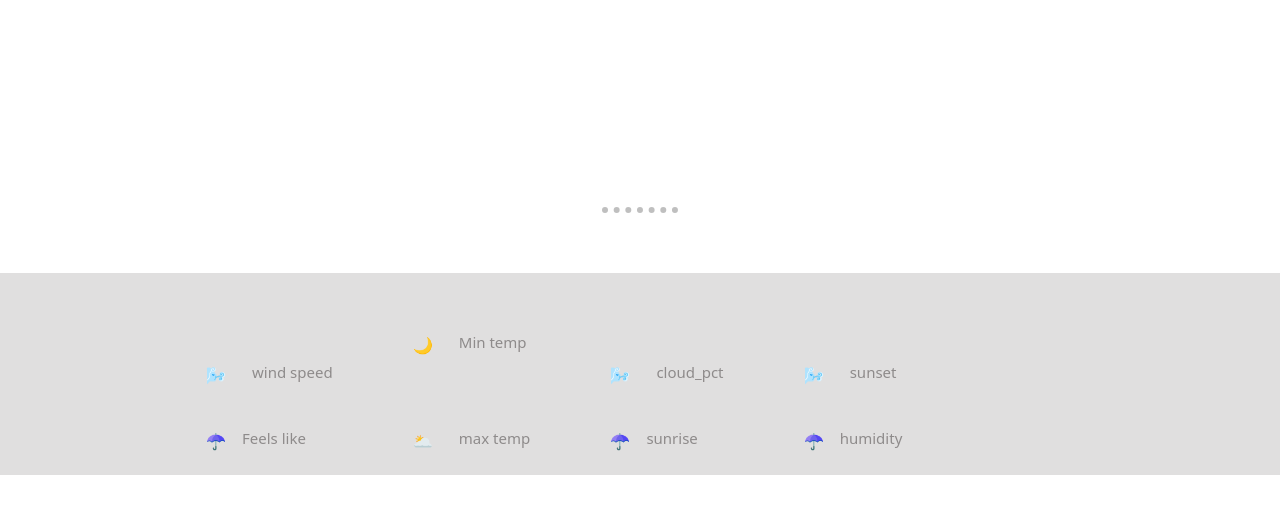
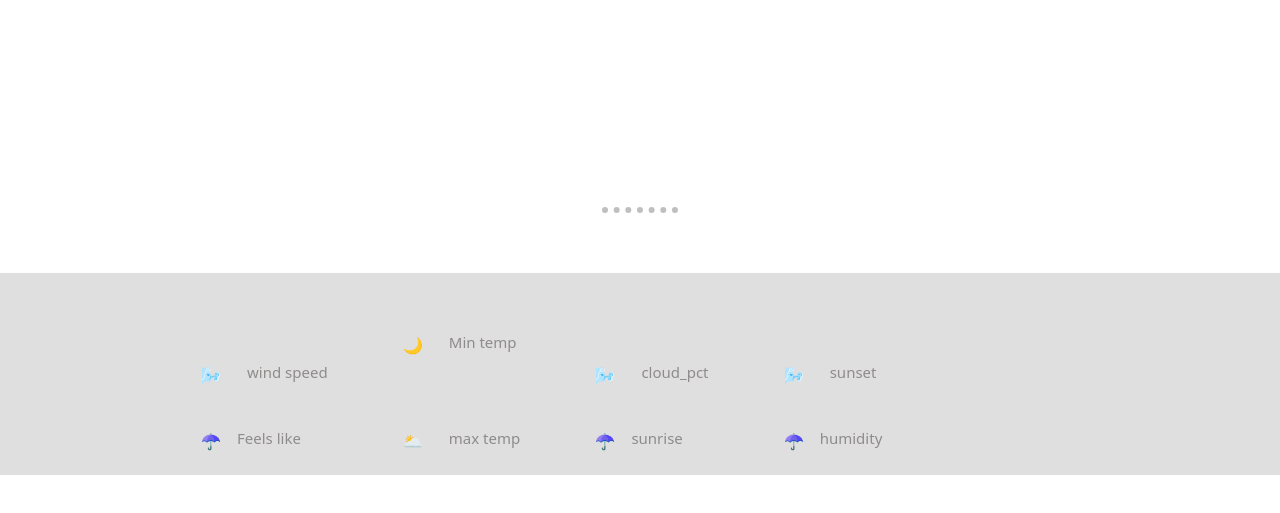
Before and after one commit to Aanchalsaroj123/weather_App, a plain HTML site: page index.html in a window 1280 px wide. Shown: the part 255-768 px from the top of the page. Drawn offline with nearby package versions, Linux system fonts and the light colour scheme; no server answers.

Commit message:
second change

```diff
--- a/style.css
+++ b/style.css
@@ -76,7 +76,7 @@ body {
 .third #rowss {
   display: inline-block;
   margin-left: 1rem;
-  padding-left: 10px;
+  padding-left: 5px;
 }
 
 
```
